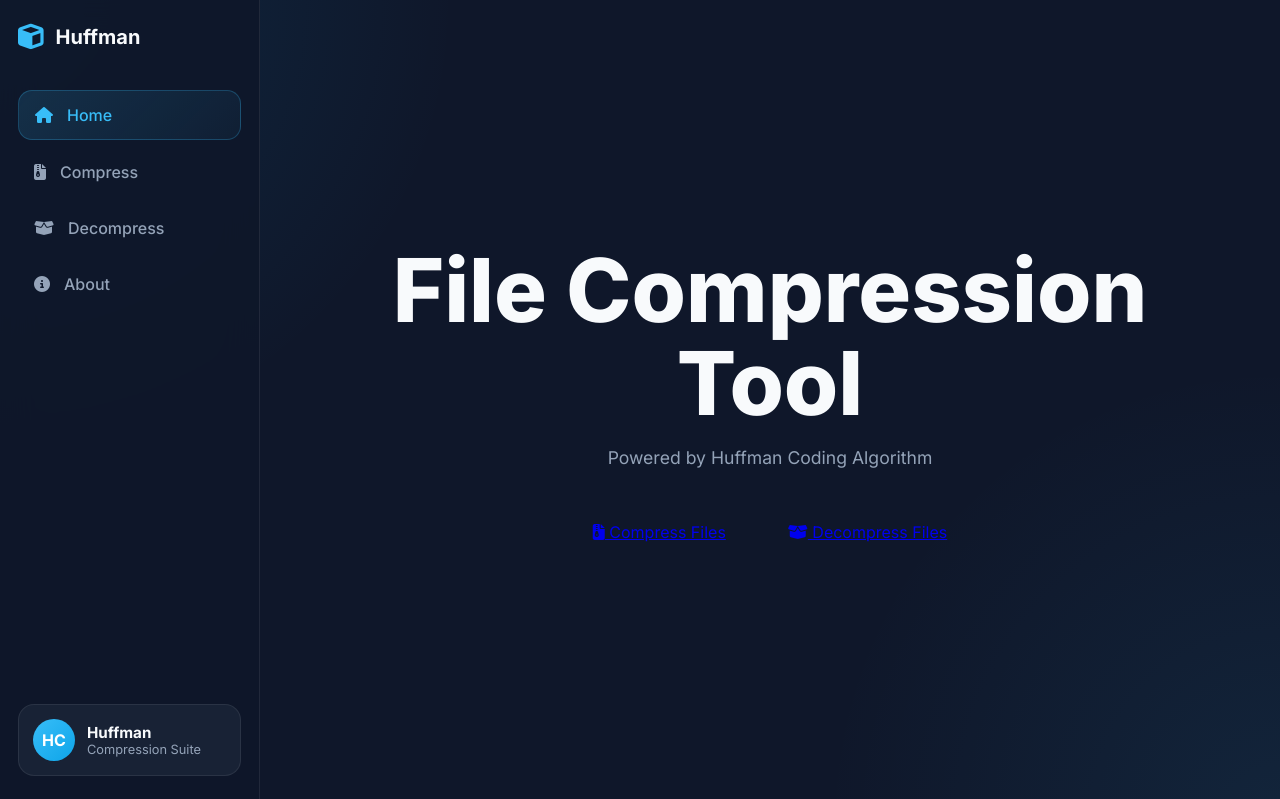
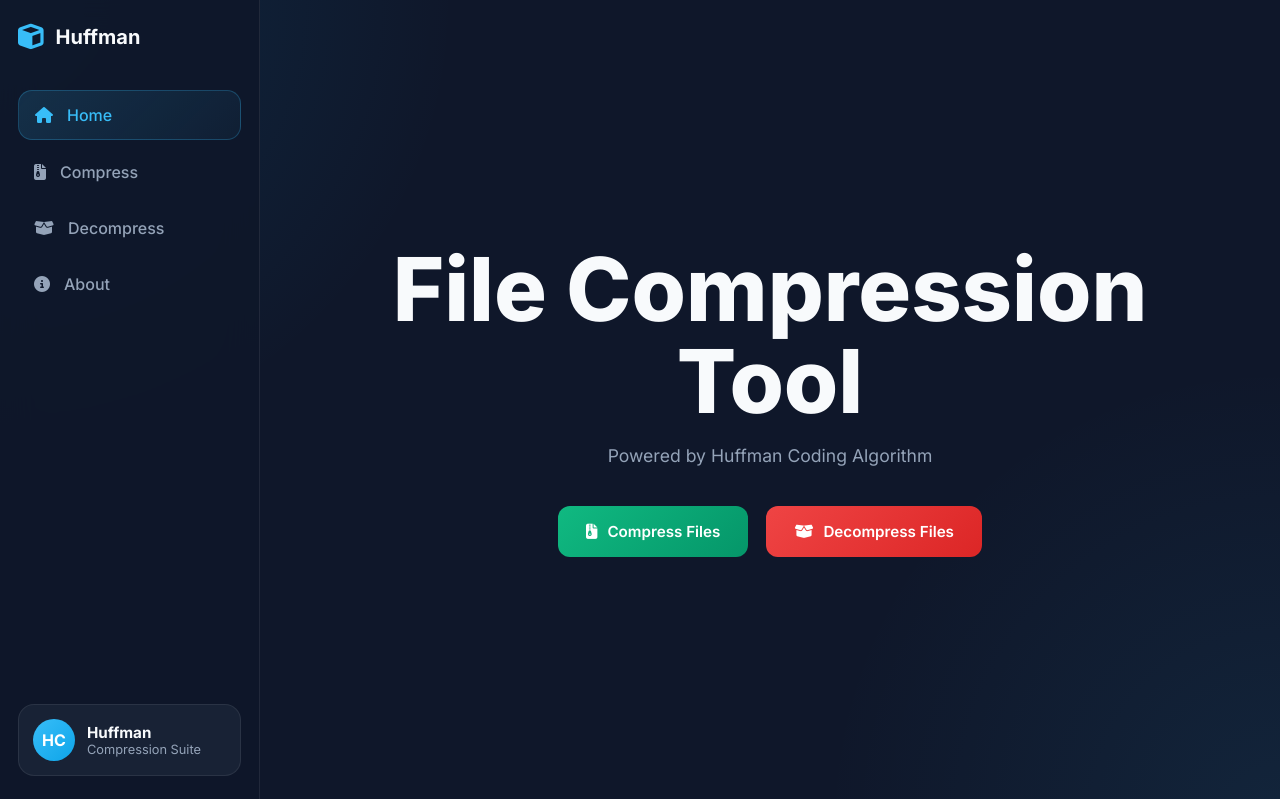
Before and after one commit to Channnnn1-sys/Huffmen-Coding-Project, a Flask app: page / in a window 1280 px wide. Shown: the top 799 px of the page. Run offline with Flask 3, Linux system fonts and the light colour scheme; parts of the project's set-up code (start-up, migrations or seed data) failed here and were passed over; some libraries are stand-ins or nearby versions.

Commit message:
Not much Update

```diff
--- a/static/css/style.css
+++ b/static/css/style.css
@@ -290,22 +290,9 @@ body{
 
 .btn{
     border:none;
-
     cursor:pointer;
-
-    border-radius:14px;
-
-    padding:14px 22px;
-
-/**! =========================================================================
-   BUTTONS - Primary, secondary, and sized variants
-========================================================================== */
-
-.btn{
+    border-radius:12px;
     padding:14px 24px;
-    border-radius:12px;
-    border:none;
-    cursor:pointer;
     font-weight:600;
     font-size:.95rem;
     text-decoration:none;
@@ -315,6 +302,10 @@ body{
     gap:10px;
     transition:var(--transition);
 }
+
+/**! =========================================================================
+   BUTTONS - Primary, secondary, and sized variants
+========================================================================== */
 
 .btn:hover{
     transform:translateY(-2px);  /*! Lift effect on hover */
```
